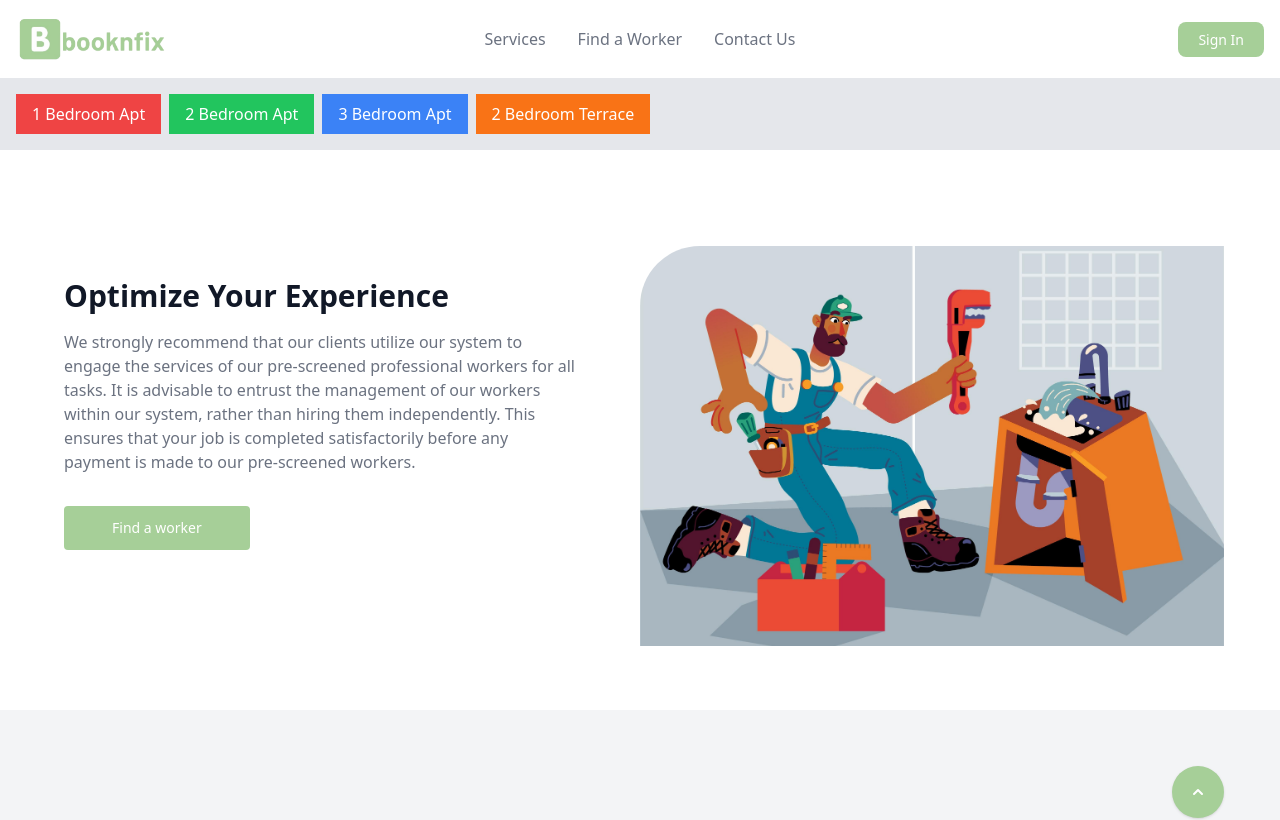
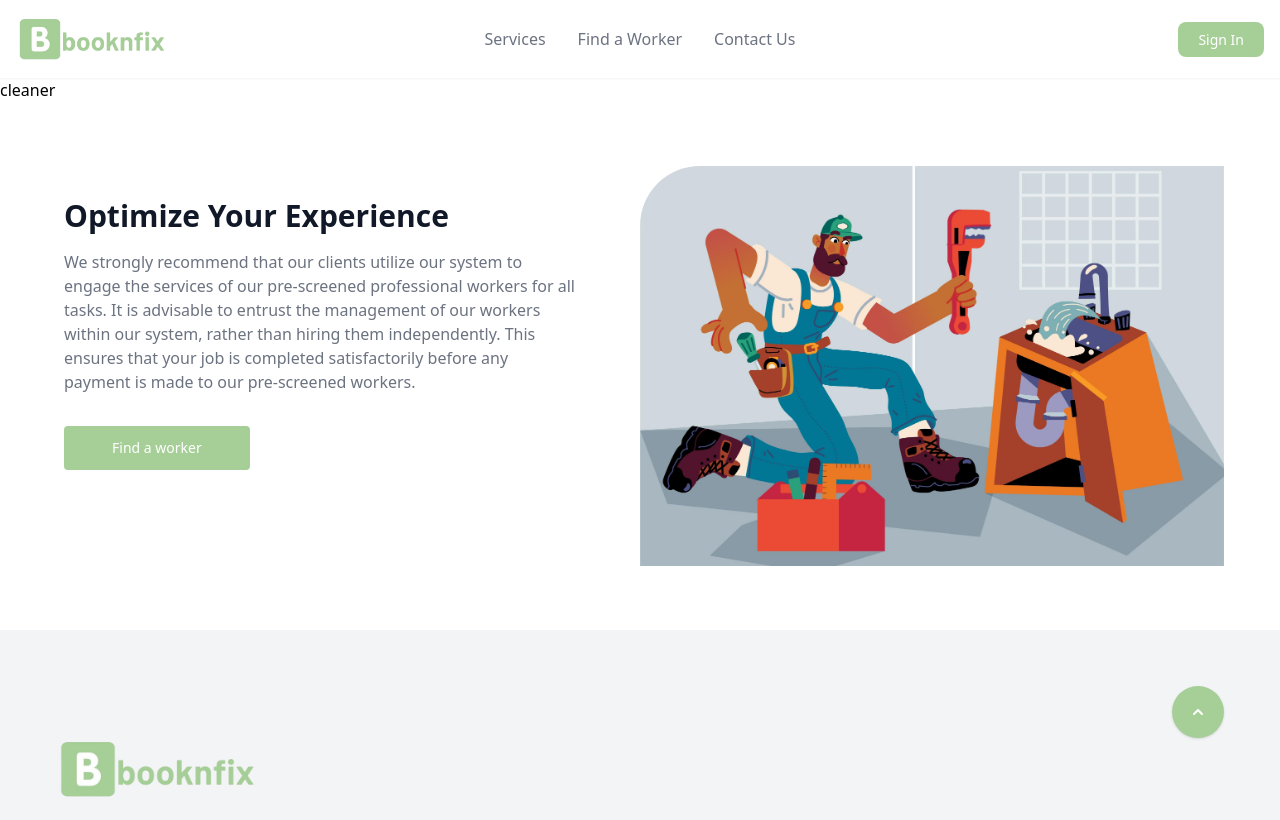
Before and after one commit to stevmide/booknfix, a Next.js app: page /cleanForm in a window 1280 px wide. Shown: the top 820 px of the page. Built offline with nearby package versions, Linux system fonts and the light colour scheme.

Commit message:
second commit

```diff
--- a/src/components/Frontend/cleaner.tsx
+++ b/src/components/Frontend/cleaner.tsx
@@ -1,73 +1,7 @@
-import React, { useState } from 'react';
+import React from 'react'
 
-function cleaner() {
-
-
-        // Use state to keep track of the active tab
-        const [activeTab, setActiveTab] = useState('');
-
-        // Define the openPage function
-        const openPage = (pageName) => {
-            setActiveTab(pageName);
-          };
-
-
+export default function cleaner() {
   return (
-    <>
-      <div className="flex bg-gray-200 p-4">
-        <button
-          className={`tablink ${activeTab === '1 Bedroom Apt' ? 'active' : ''} bg-red-500 hover:bg-red-600 text-white px-4 py-2 mr-2`}
-          onClick={() => openPage('1 Bedroom Apt')}
-        >
-          1 Bedroom Apt
-        </button>
-
-        <button
-          className={`tablink ${activeTab === '2 Bedroom Apt' ? 'active' : ''} bg-green-500 hover:bg-green-600 text-white px-4 py-2 mr-2`}
-          onClick={() => openPage('2 Bedroom Apt')}
-        >
-         2 Bedroom Apt
-        </button>
-
-        <button
-          className={`tablink ${activeTab === '3 Bedroom Apt' ? 'active' : ''} bg-blue-500 hover:bg-blue-600 text-white px-4 py-2 mr-2`}
-          onClick={() => openPage('3 Bedroom Apt')}
-        >
-          3 Bedroom Apt
-        </button>
-
-        <button
-          className={`tablink ${activeTab === '2 Bedroom Terrace' ? 'active' : ''} bg-orange-500 hover:bg-orange-600 text-white px-4 py-2`}
-          onClick={() => openPage('2 Bedroom Terrace')}
-        >
-          2 Bedroom Terrace
-        </button>
-      </div>
-
-      <div className="p-4">
-        <div id="1 Bedroom Apt" className={`tabcontent ${activeTab === '1 Bedroom Apt' ? 'block' : 'hidden'}`}>
-          <h3>1 Bedroom Apt</h3>
-          <p>Home is where the heart is..</p>
-        </div>
-
-        <div id="2 Bedroom Apt" className={`tabcontent ${activeTab === '2 Bedroom Apt' ? 'block' : 'hidden'}`}>
-          <h3>2 Bedroom Apt</h3>
-          <p>Some news this fine day!</p>
-        </div>
-
-        <div id="3 Bedroom Apt" className={`tabcontent ${activeTab === '3 Bedroom Apt' ? 'block' : 'hidden'}`}>
-          <h3>3 Bedroom Apt</h3>
-          <p>Get in touch, or swing by for a cup of coffee.</p>
-        </div>
-
-        <div id="2 Bedroom Terrace" className={`tabcontent ${activeTab === '2 Bedroom Terrace' ? 'block' : 'hidden'}`}>
-          <h3>2 Bedroom Terrace</h3>
-          <p>Who we are and what we do.</p>
-        </div>
-      </div>
-    </>
+    <div>cleaner</div>
   )
 }
-
-
-export default cleaner
--- a/src/components/Frontend/customSelect.tsx
+++ b/src/components/Frontend/customSelect.tsx
@@ -4,8 +4,8 @@ import Head from 'next/head';
 import Image from "next/image";
 
 function customSelect() {
+  const router = useRouter();
 
-    const router = useRouter();
   const [selectedService, setSelectedService] = useState('');
   const [selectedTypeOfService, setSelectedTypeOfService] = useState('');
   const [typesOfService, setTypesOfService] = useState([]);
--- a/src/components/Frontend/infoForm.tsx
+++ b/src/components/Frontend/infoForm.tsx
@@ -4,7 +4,6 @@ import Head from 'next/head';
 import { useRouter } from 'next/router';
 
 function infoForm() {
-
   const [name, setName] = useState('');
   const [email, setEmail] = useState('');
   const [phone, setPhone] = useState('');
```
Lines whose indentation alone changed are shown as unchanged.
